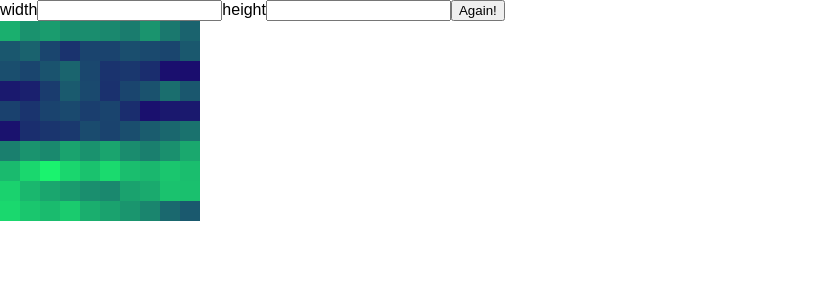
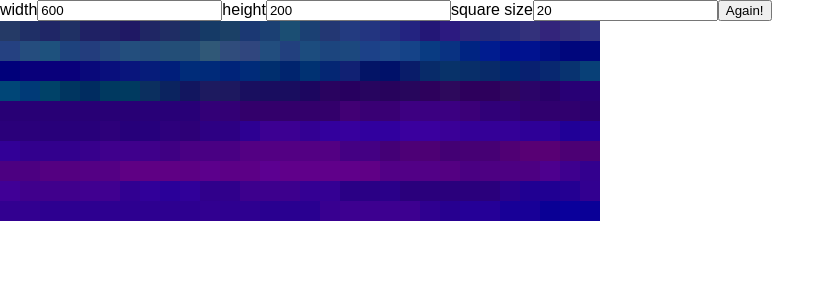
Before and after one commit to afisher/squares, a React (Create React App) app: page / in a window 1280 px wide. Shown: the top 300 px of the page, without its empty margins (0-835 px from the left). Built offline with nearby package versions, Linux system fonts and the light colour scheme.

Commit message:
added config for square size

```diff
--- a/src/App.js
+++ b/src/App.js
@@ -8,10 +8,10 @@ class App extends Component {
     constructor () {
         super();
         this.state = {
-                width: 200,
+                width: 600,
                 height: 200,
                 indexStep: 20,
-                colorStep: 30,
+                colorStep: 15,
                 index: random(0, 2),
                 color: this.makeColors()
         };
--- a/src/Configurator.js
+++ b/src/Configurator.js
@@ -5,13 +5,14 @@ class Configurator extends Component {
     constructor () {
         super();
         this.state = {
-            width: 200,
+            width: 600,
             height: 200,
+            indexStep: 20
         };
     }
 
     // HAHAHA eat shit
-    changeState (key, value) { this.setState({[key]: value}); }
+    changeState (key, value) { this.setState({[key]: Number(value)}); }
 
     render () {
         return (
@@ -21,6 +22,7 @@ class Configurator extends Component {
                     <input type="number"
                            min="0"
                            step="1"
+                           value={this.state.width}
                            onChange={(event) =>
                                this.changeState('width', event.target.value)}
                      />
@@ -31,8 +33,20 @@ class Configurator extends Component {
                     <input type="number"
                            min="0"
                            step="1"
+                           value={this.state.height}
                            onChange={(event) =>
                                this.changeState('height', event.target.value)}
+                    />
+                </label>
+
+                <label>
+                    square size
+                    <input type="number"
+                           min="0"
+                           step="1"
+                           value={this.state.indexStep}
+                           onChange={(event) =>
+                               this.changeState('indexStep', event.target.value)}
                     />
                 </label>
 
--- a/src/Picture.js
+++ b/src/Picture.js
@@ -26,11 +26,24 @@ class Picture extends Component {
             return;
         }
 
-        var z = random(0, 255);
+        var z = color[index];
+
         for (var y = 0; y < height; y += indexStep) {
             for (var x = 0; x < width; x += indexStep) {
-                z = z + random(-1 * colorStep, colorStep);
+
+                if (random(0, 2) === 1) {
+                    color[0] += random(-1 * colorStep, colorStep);
+                }
+                if (random(0, 2) === 1) {
+                    color[1] += random(-1 * colorStep, colorStep);
+                }
+                if (random(0, 2) === 1) {
+                    color[2] += random(-1 * colorStep, colorStep);
+                }
+
+                z += random(-1 * colorStep, colorStep);
                 color[index] = z;
+
                 context.fillStyle = `rgb(${color[0]}, ${color[1]}, ${color[2]})`;
                 context.fillRect(x, y, indexStep, indexStep);
             }
```
